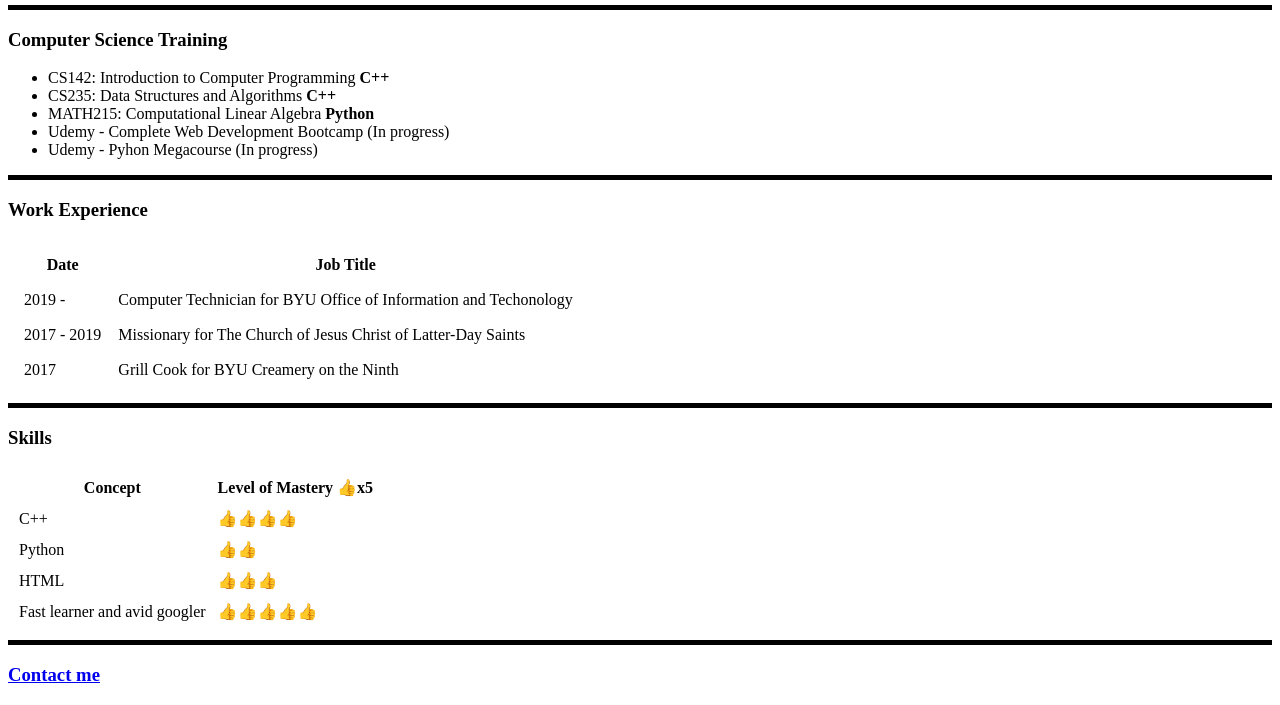
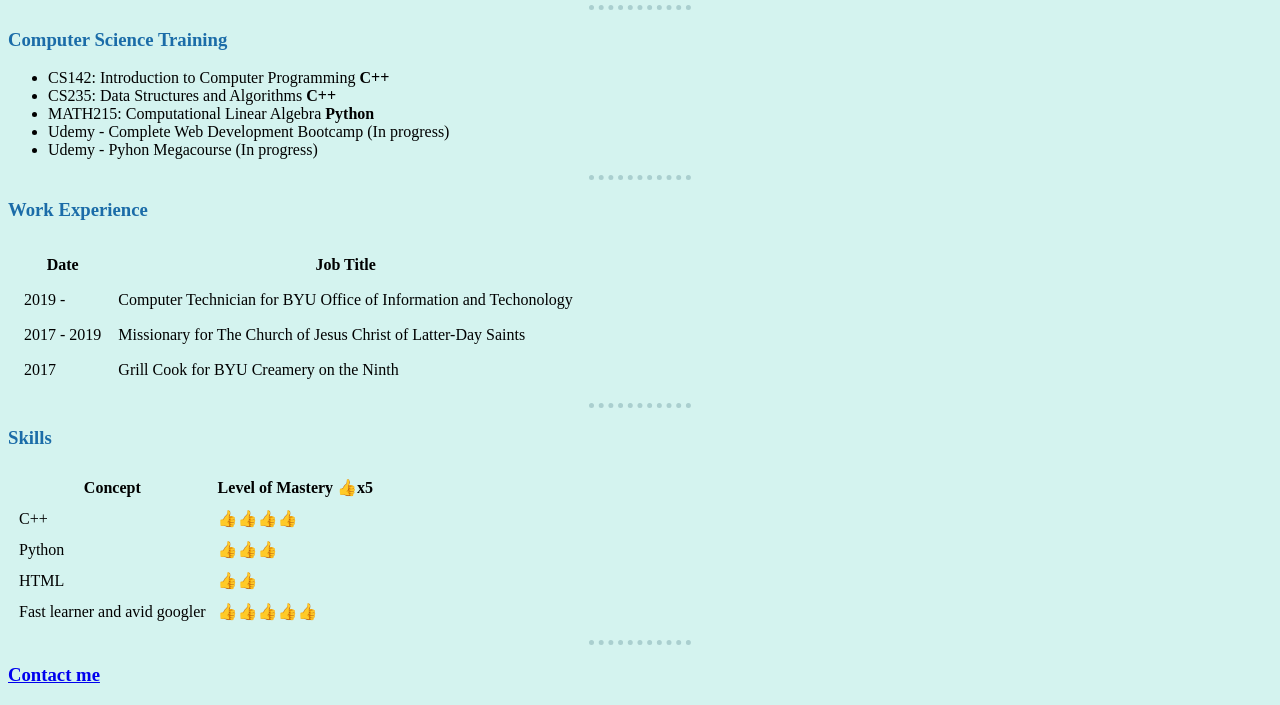
Before and after one commit to bendezuj/HTML-Website, a plain HTML site: page index.html in a window 1280 px wide. Shown: the part 377-1082 px from the top of the page. Drawn offline with Linux system fonts and the light colour scheme.

Commit message:
Update 1
Applied CSS Beginner's level

```diff
--- /dev/null
+++ b/css/master.css
@@ -0,0 +1,15 @@
+    body {
+      background-color: #d4f3ef ;
+      }
+      h1{
+        color: #1b6ca8;
+      }
+      h3{
+        color: #1b6ca8;
+      }
+      hr{
+      background-color: #d4f3ef;
+      border-style: none;
+      border-top: 5px dotted #aacfcf;
+      width: 8%;
+      }
--- a/index.html
+++ b/index.html
@@ -4,11 +4,11 @@
 <head>
   <meta charset="utf-8">
   <title>Jeanpierre's Personal Site</title>
+  <link rel="stylesheet" href="css/master.css">
 </head>
 
 <body>
-
-  <table cellspacing = "30">
+  <table cellspacing="30">
     <tr>
       <td><img src="profile.png" width="300" height="300" alt="profile pic"></td>
       <td>
@@ -18,21 +18,20 @@
       </td>
     </tr>
   </table>
-
-  <hr size="5" color=black noshade>
+  <hr>
 
   <h3>Computer Science Training</h3>
   <ul>
     <li>CS142: Introduction to Computer Programming <strong>C++</strong> </li>
     <li>CS235: Data Structures and Algorithms <strong>C++</strong></li>
     <li>MATH215: Computational Linear Algebra <strong>Python</strong></li>
-    <li>Udemy - Complete Web Development Bootcamp  (In progress)</li>
+    <li>Udemy - Complete Web Development Bootcamp (In progress)</li>
     <li>Udemy - Pyhon Megacourse (In progress)</li>
   </ul>
-  <hr size="5" color=black noshade>
+  <hr>
 
   <h3>Work Experience</h3>
-  <table cellspacing = "15">
+  <table cellspacing="15">
     <thead>
       <tr>
         <th>Date</th>
@@ -55,9 +54,9 @@
     </tbody>
   </table>
 
-<hr size="5" color=black noshade>
+  <hr>
 
-  <table cellspacing = "10">
+  <table cellspacing="10">
     <h3>Skills</h3>
     <tr>
       <th>Concept</th>
@@ -69,11 +68,11 @@
     </tr>
     <tr>
       <td>Python</td>
-      <td>👍👍</td>
+      <td>👍👍👍</td>
     </tr>
     <tr>
       <td>HTML</td>
-      <td>👍👍👍</td>
+      <td>👍👍</td>
     </tr>
     <tr>
       <td>Fast learner and avid googler</td>
@@ -81,7 +80,7 @@
     </tr>
   </table>
 
-  <hr size="5" color=black noshade>
+  <hr>
   <h3><a href="contact.html">Contact me</a></h3>
 </body>
 
```
Also changed, not shown: contact.html (+1 -0 lines).
